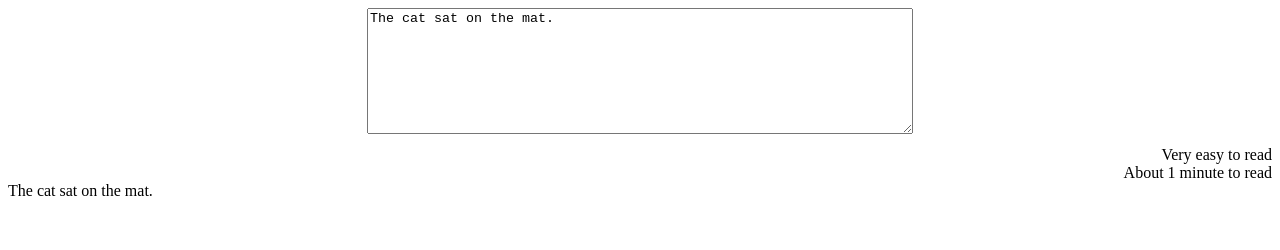
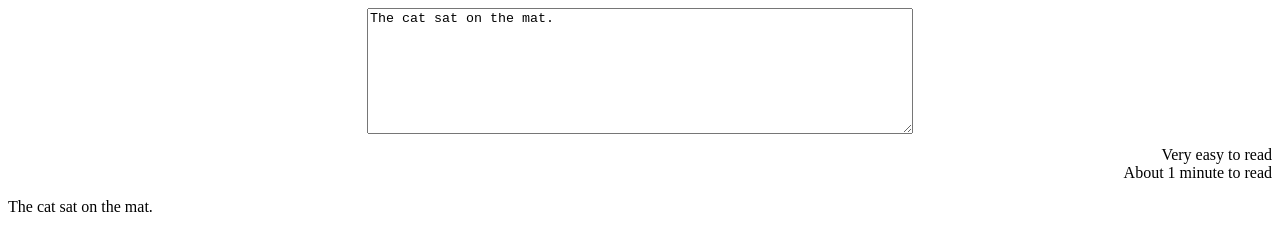
Before and after one commit to rcasto/readability-component, a website with bundled scripts: page index.html in a window 1280 px wide. Built offline with nearby package versions, Linux system fonts and the light colour scheme.

Commit message:
add css property hook to customize readability container margin

```diff
--- a/index.html
+++ b/index.html
@@ -12,6 +12,9 @@
       height: 120px;
       margin: 0 auto 12px auto;
       display: block;
+    }
+    read-ability {
+      --readability-margin: 0 0 16px 0;
     }
   </style>
 
--- a/src/readability.mjs
+++ b/src/readability.mjs
@@ -5,6 +5,7 @@ const templateContent = `
     .readability-container {
       display: flex;
       flex-direction: column;
+      margin: var(--readability-margin, 0);
     }
     .readability-container * {
       margin-left: auto;
```
